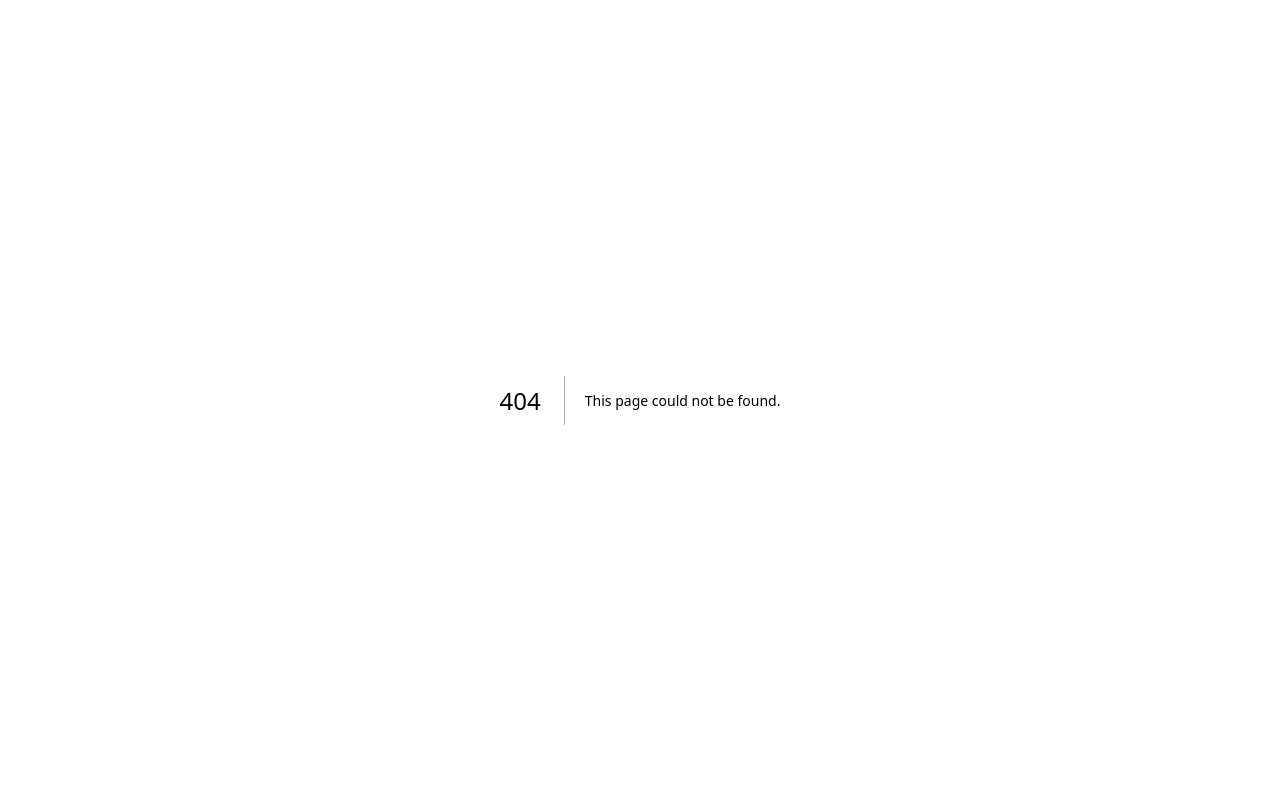
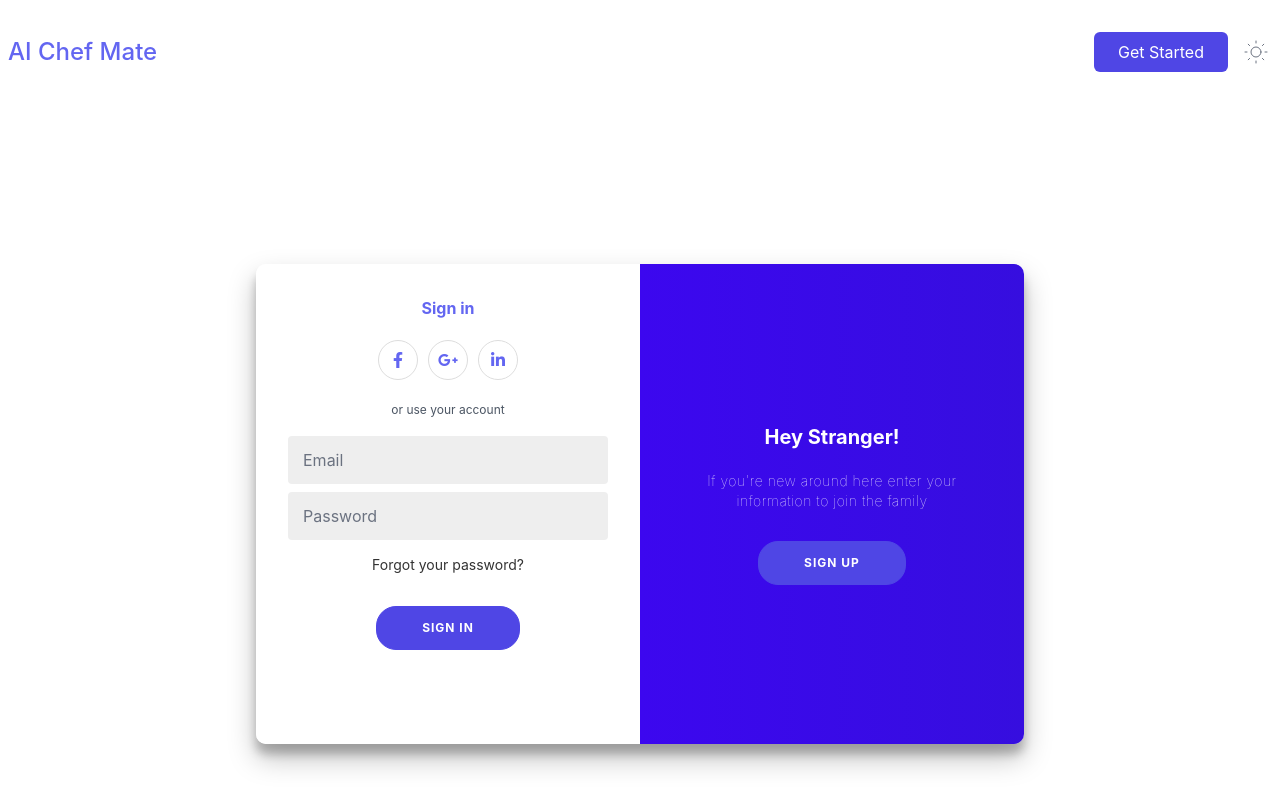
Before and after one commit to ymariam1/recipes, a Next.js app: page /auth in a window 1280 px wide. Before the commit this address had no page. Shown: the top 808 px of the page. Built offline with nearby package versions, Linux system fonts and the light colour scheme.

Commit message:
Created sign-in page. TODO: create google OAUTH

```diff
--- a/package.json
+++ b/package.json
@@ -9,6 +9,7 @@
     "lint": "next lint"
   },
   "dependencies": {
+    "@fortawesome/fontawesome-free": "^6.5.2",
     "@headlessui/react": "^2.0.3",
     "@heroicons/react": "^1.0.6",
     "@tailwindcss/aspect-ratio": "^0.4.2",
--- a/src/components/hero.js
+++ b/src/components/hero.js
@@ -1,8 +1,13 @@
+import { Button } from "@headlessui/react";
 import Container from "./container";
 import heroImg from "/public/img/placeholder.jpg";
-import Link from "next/link";
+import { useRouter } from "next/router";
 
 const Hero = () => {
+  const router = useRouter()
+  const tryOnWeb = () => {;
+    router.push('/uploadp');
+  }
   return (
     <>
       <Container className="flex flex-wrap ">
@@ -19,13 +24,13 @@ const Hero = () => {
             </p>
 
             <div className="flex flex-col items-start space-y-3 sm:space-x-4 sm:space-y-0 sm:items-center sm:flex-row">
-              <Link
-                href="/uploadp"
+              <Button
+                onClick={tryOnWeb}
                 target="_blank"
                 rel="noopener"
                 className="px-8 py-4 text-lg font-medium text-center text-white bg-indigo-600 rounded-md ">
                 Try on Web
-              </Link>
+              </Button>
               <a
                 href="https://github.com/ymariam1/recipes"
                 target="_blank"
--- a/src/components/navbar.js
+++ b/src/components/navbar.js
@@ -1,14 +1,19 @@
 import Link from "next/link";
 import ThemeChanger from "./darkSwitch";
+import { useRouter } from "next/router";
+import { Button } from "@headlessui/react";
 
 import { Disclosure, DisclosureButton, DisclosurePanel } from "@headlessui/react";
 
 const Navbar = () => {
   const navigation = [
-    "Product",
-    "Features",
-    "About Us",
+
   ];
+  const router = useRouter()
+
+  const login = () => {;
+    router.push('/auth');
+  }
 
   return (
     <div className="w-full">
@@ -56,7 +61,7 @@ const Navbar = () => {
                           {item}
                       </Link>
                     ))}
-                    <Link href="/" className="w-full px-6 py-2 mt-3 text-center text-white bg-indigo-600 rounded-md lg:ml-5">
+                    <Link href="/auth" className="w-full px-6 py-2 mt-3 text-center text-white bg-indigo-600 rounded-md lg:ml-5">
                         Get Started
                     </Link>
                   </>
@@ -80,9 +85,9 @@ const Navbar = () => {
         </div>
 
         <div className="hidden mr-3 space-x-4 lg:flex nav__item">
-          <Link href="/" className="px-6 py-2 text-white bg-indigo-600 rounded-md md:ml-5">
+          <Button onClick={login} className="px-6 py-2 text-white bg-indigo-600 rounded-md md:ml-5">
               Get Started
-          </Link>
+          </Button>
 
           <ThemeChanger />
         </div>
--- a/src/pages/_app.js
+++ b/src/pages/_app.js
@@ -1,5 +1,6 @@
 import { ThemeProvider } from "next-themes";
 import "../styles/tailwind.css";
+import '../styles/signup.module.css';
 
 function MyApp({ Component, pageProps }) {
   return (
--- /dev/null
+++ b/src/pages/auth.js
@@ -0,0 +1,90 @@
+import React, { useEffect } from 'react';
+import Head from 'next/head';
+import styles from '../styles/signup.module.css';
+import Navbar from '../components/navbar';
+
+export default function Auth() {
+  useEffect(() => {
+    const signUpButton = document.getElementById('signUp');
+    const signInButton = document.getElementById('signIn');
+    const container = document.getElementById('container');
+
+    signUpButton.addEventListener('click', () => {
+      container.classList.add(styles.localRightPanelActive);
+    });
+
+    signInButton.addEventListener('click', () => {
+      container.classList.remove(styles.localRightPanelActive);
+    });
+  }, []);
+
+  return (
+    <>
+      <Head>
+        <title>AI Chef Mate - Login/Sign Up</title>
+        <link rel="stylesheet" href="https://cdnjs.cloudflare.com/ajax/libs/font-awesome/5.15.3/css/all.min.css" />
+      </Head>
+      <Navbar />
+      <div className="flex min-h-screen flex-col items-center justify-center">
+        <div id="container" className={`${styles.localContainer} flex justify-center items-center`}>
+          <div className={`${styles.localFormContainer} ${styles.localSignUpContainer} bg-white p-8`}>
+            <form action="#" className="text-center">
+              <h1 className={`${styles.localH1} font-bold mb-4 text-indigo-500`}>Create Account</h1>
+              <div className={`${styles.localSocialContainer} mb-4`}>
+                <a href="#" className="inline-flex items-center justify-center h-10 w-10 border border-gray-300 rounded-full text-indigo-500 ">
+                  <i className="fab fa-facebook-f"></i>
+                </a>
+                <a href="#" className="inline-flex items-center justify-center h-10 w-10 border border-gray-300 rounded-full text-indigo-500">
+                  <i className="fab fa-google-plus-g"></i>
+                </a>
+                <a href="#" className="inline-flex items-center justify-center h-10 w-10 border border-gray-300 rounded-full text-indigo-500">
+                  <i className="fab fa-linkedin-in"></i>
+                </a>
+              </div>
+              <span className={`${styles.localSpan} block text-sm text-gray-600 mb-4`}>or use your email for registration</span>
+              <input type="text" placeholder="Name" className={`${styles.localInput} block w-full mb-2 p-2 border border-gray-300 rounded`} />
+              <input type="email" placeholder="Email" className={`${styles.localInput} block w-full mb-2 p-2 border border-gray-300 rounded`} />
+              <input type="password" placeholder="Password" className={`${styles.localInput} block w-full mb-2 p-2 border border-gray-300 rounded`} />
+              <button className={`${styles.localButton} text-white py-2 px-6 rounded mt-4 transition-transform duration-75 ease-in-out active:${styles.localButtonActive}`}>Sign Up</button>
+            </form>
+          </div>
+          <div className={`${styles.localFormContainer} ${styles.localSignInContainer} bg-white p-8`}>
+            <form action="#" className="text-center">
+              <h1 className={`${styles.localH1} font-bold mb-4 text-indigo-500`}>Sign in</h1>
+              <div className={`${styles.localSocialContainer} mb-4`}>
+                <a href="#" className="inline-flex items-center justify-center h-10 w-10 border border-gray-300 rounded-full text-indigo-500">
+                  <i className="fab fa-facebook-f"></i>
+                </a>
+                <a href="#" className="inline-flex items-center justify-center h-10 w-10 border border-gray-300 rounded-full text-indigo-500">
+                  <i className="fab fa-google-plus-g"></i>
+                </a>
+                <a href="#" className="inline-flex items-center justify-center h-10 w-10 border border-gray-300 rounded-full text-indigo-500">
+                  <i className="fab fa-linkedin-in"></i>
+                </a>
+              </div>
+              <span className={`${styles.localSpan} block text-sm text-gray-600 mb-4`}>or use your account</span>
+              <input type="email" placeholder="Email" className={`${styles.localInput} block w-full mb-2 p-2 border border-gray-300 rounded`} />
+              <input type="password" placeholder="Password" className={`${styles.localInput} block w-full mb-2 p-2 border border-gray-300 rounded`} />
+              <a href="#" className={`${styles.localA} text-sm text-blue-500 mb-4 block`}>Forgot your password?</a>
+              <button className={`${styles.localButton} bg-blue-500 text-white py-2 px-6 rounded mt-4 transition-transform duration-75 ease-in-out active:${styles.localButtonActive}`}>Sign In</button>
+            </form>
+          </div>
+          <div className={styles.localOverlayContainer}>
+            <div className={styles.localOverlay}>
+              <div className={`${styles.localOverlayPanel} ${styles.localOverlayLeft}`}>
+                <h1 className={`${styles.localH1} font-bold text-xl text-white`}>Welcome Back!</h1>
+                <p className={`${styles.localP} text-white`}>If you already have an account click below to log in</p>
+                <button className={`${styles.localButton} ${styles.localGhost}`} id="signIn">Log in</button>
+              </div>
+              <div className={`${styles.localOverlayPanel} ${styles.localOverlayRight}`}>
+                <h1 className={`${styles.localH1} font-bold text-white text-xl`}>Hey Stranger!</h1>
+                <p className={`${styles.localP} text-white`}>If you're new around here enter your information to join the family</p>
+                <button className={`${styles.localButton} ${styles.localGhost}`} id="signUp">Sign Up</button>
+              </div>
+            </div>
+          </div>
+        </div>
+      </div>
+    </>
+  );
+}
--- /dev/null
+++ b/src/styles/signup.module.css
@@ -0,0 +1,213 @@
+@import url('https://fonts.googleapis.com/css?family=Ubuntu:400,800');
+
+.localH1 {
+  font-weight: bold;
+  margin: 0;
+}
+
+.localH2 {
+  text-align: center;
+}
+
+.localP {
+  font-size: 14px;
+  font-weight: 100;
+  line-height: 20px;
+  letter-spacing: 0.5px;
+  margin: 20px 0 30px;
+}
+
+.localSpan {
+  font-size: 12px;
+}
+
+.localA {
+  color: #333;
+  font-size: 14px;
+  text-decoration: none;
+  margin: 15px 0;
+}
+
+.localButton {
+  border-radius: 20px;
+  border: 1px solid #4f46e5;
+  background-color: #4f46e5;
+  color: #FFFFFF;
+  font-size: 12px;
+  font-weight: bold;
+  padding: 12px 45px;
+  letter-spacing: 1px;
+  text-transform: uppercase;
+  transition: transform 80ms ease-in;
+}
+
+.localButtonActive {
+  transform: scale(0.95);
+}
+
+.localButtonFocus {
+  outline: none;
+}
+
+.localButtonGhost {
+  background-color: transparent;
+  border-color: #FFFFFF;
+}
+
+.localForm {
+  background-color: #FFFFFF;
+  display: flex;
+  align-items: center;
+  justify-content: center;
+  flex-direction: column;
+  padding: 0 50px;
+  height: 100%;
+  text-align: center;
+}
+
+.localInput {
+  background-color: #eee;
+  border: none;
+  padding: 12px 15px;
+  margin: 8px 0;
+  width: 100%;
+}
+
+.localContainer {
+  background-color: #fff;
+  border-radius: 10px;
+  box-shadow: 0 14px 28px rgba(0, 0, 0, 0.25),
+    0 10px 10px rgba(0, 0, 0, 0.22);
+  position: relative;
+  overflow: hidden;
+  width: 768px;
+  max-width: 100%;
+  min-height: 480px;
+}
+
+.localFormContainer {
+  position: absolute;
+  top: 0;
+  height: 100%;
+  transition: all 0.6s ease-in-out;
+}
+
+.localSignInContainer {
+  left: 0;
+  width: 50%;
+  z-index: 2;
+}
+
+.localRightPanelActive .localSignInContainer {
+  transform: translateX(100%);
+}
+
+.localSignUpContainer {
+  left: 0;
+  width: 50%;
+  opacity: 0;
+  z-index: 1;
+}
+
+.localRightPanelActive .localSignUpContainer {
+  transform: translateX(100%);
+  opacity: 1;
+  z-index: 5;
+  animation: localShow 0.6s;
+}
+
+@keyframes localShow {
+  0%,
+  49.99% {
+    opacity: 0;
+    z-index: 1;
+  }
+
+  50%,
+  100% {
+    opacity: 1;
+    z-index: 5;
+  }
+}
+
+.localOverlayContainer {
+  position: absolute;
+  top: 0;
+  left: 50%;
+  width: 50%;
+  height: 100%;
+  overflow: hidden;
+  transition: transform 0.6s ease-in-out;
+  z-index: 100;
+}
+
+.localRightPanelActive .localOverlayContainer {
+  transform: translateX(-100%);
+}
+
+.localOverlay {
+  background: #360edf; /* fallback for old browsers */
+  background: -webkit-linear-gradient(to left, #360edf, #4200ff); /* Chrome 10-25, Safari 5.1-6 */
+  background: linear-gradient(to left, #360edf, #4200ff); /* W3C, IE 10+/ Edge, Firefox 16+, Chrome 26+, Opera 12+, Safari 7+ */
+  background-repeat: no-repeat;
+  background-size: cover;
+  background-position: 0 0;
+  color: #ffffff;
+  position: relative;
+  left: -100%;
+  height: 100%;
+  width: 200%;
+  transform: translateX(0);
+  transition: transform 0.6s ease-in-out;
+}
+
+.localRightPanelActive .localOverlay {
+  transform: translateX(50%);
+}
+
+.localOverlayPanel {
+  position: absolute;
+  display: flex;
+  align-items: center;
+  justify-content: center;
+  flex-direction: column;
+  padding: 0 40px;
+  text-align: center;
+  top: 0;
+  height: 100%;
+  width: 50%;
+  transform: translateX(0);
+  transition: transform 0.6s ease-in-out;
+}
+
+.localOverlayLeft {
+  transform: translateX(-20%);
+}
+
+.localRightPanelActive .localOverlayLeft {
+  transform: translateX(0);
+}
+
+.localOverlayRight {
+  right: 0;
+  transform: translateX(0);
+}
+
+.localRightPanelActive .localOverlayRight {
+  transform: translateX(20%);
+}
+
+.localSocialContainer {
+  margin: 20px 0;
+}
+
+.localSocialContainer a {
+  border: 1px solid #dddddd;
+  border-radius: 50%;
+  display: inline-flex;
+  justify-content: center;
+  align-items: center;
+  margin: 0 5px;
+  height: 40px;
+  width: 40px;
+}
```
Also changed, not shown: 1 other file (tests, documents, lock files or other folders).
